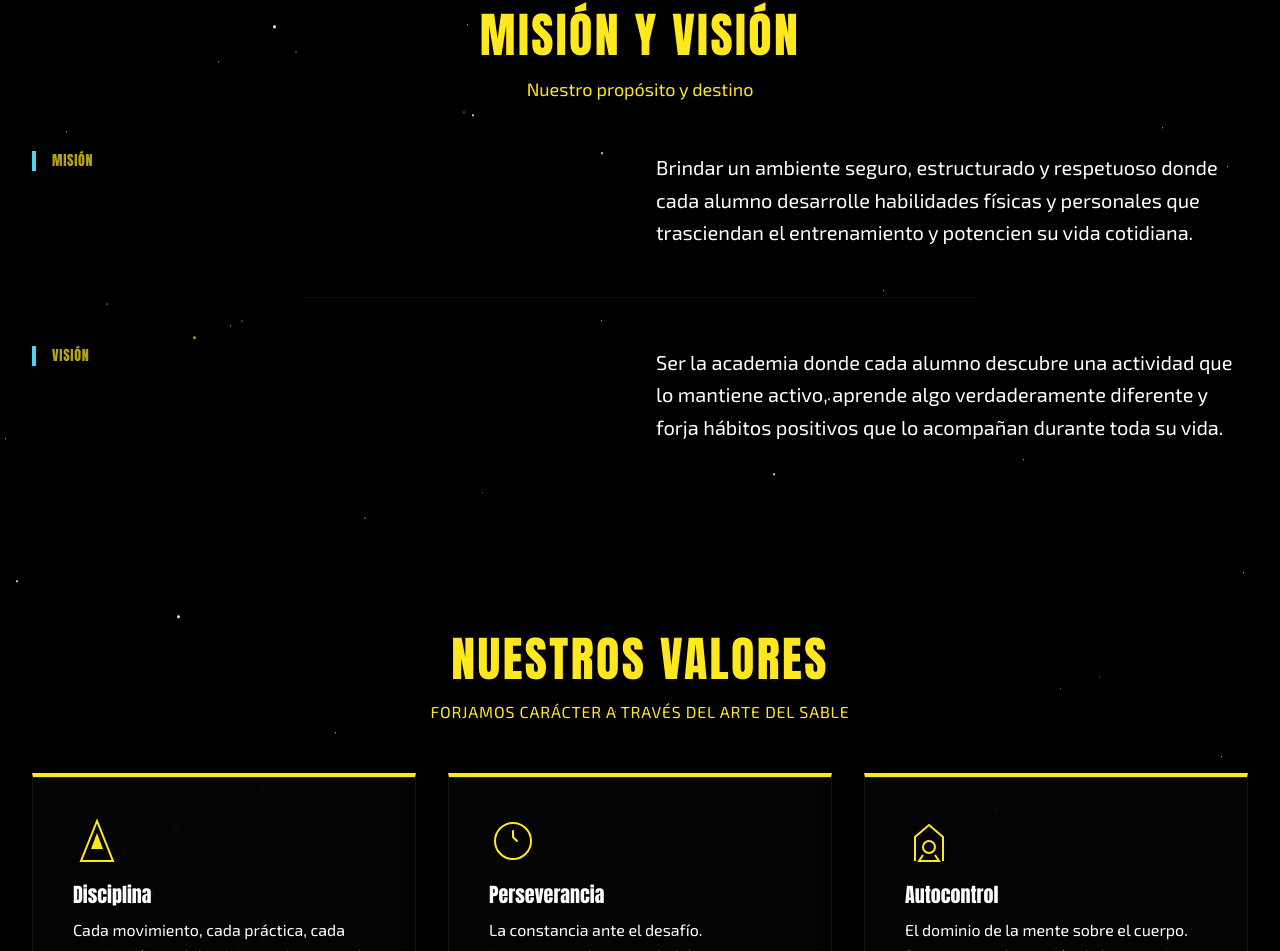
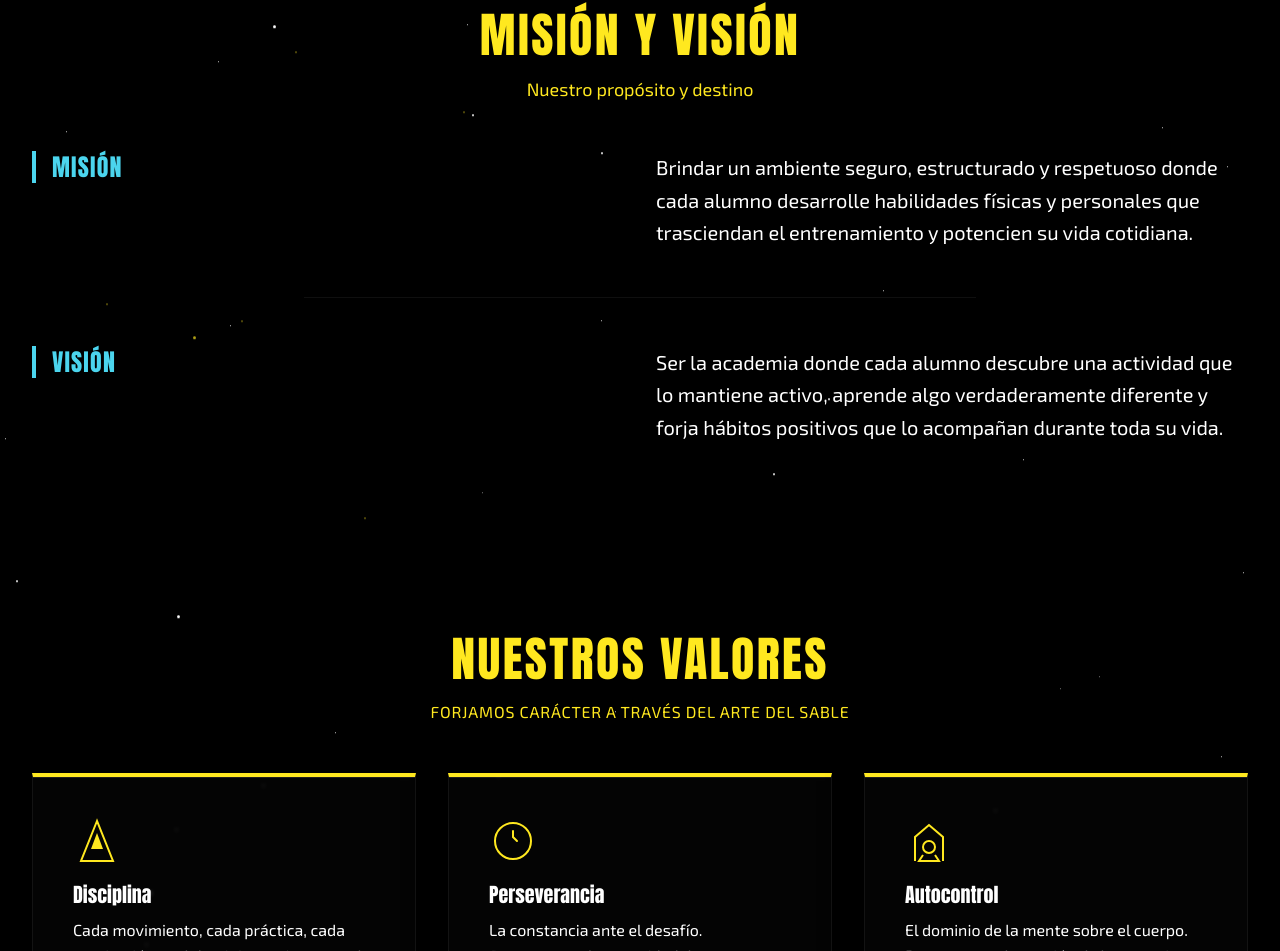
Before and after one commit to EzequielCDeveloper/ludosport, a Next.js app: page / in a window 1280 px wide. Shown: the part 885-1836 px from the top of the page. Built offline with nearby package versions, Linux system fonts and the light colour scheme.

Commit message:
fix(typography): update MISION/VISIÓN headings to text-2xl cyan
Increase heading size from text-sm to text-2xl and change color from
yellow/70 to cyan for better visual hierarchy in the MisionVision section

```diff
--- a/app/components/MisionVision.tsx
+++ b/app/components/MisionVision.tsx
@@ -12,7 +12,7 @@
         {/* Misión */}
         <div className="grid grid-cols-1 md:grid-cols-2 gap-4 md:gap-8 items-start">
           <div className="border-l-4 [border-left-color:var(--color-cyan)] pl-4">
-            <h3 className="font-display text-sm uppercase tracking-[0.05em] text-[var(--color-yellow)]/70">
+            <h3 className="font-display text-2xl uppercase tracking-[0.05em] text-[var(--color-cyan)]">
               MISIÓN
             </h3>
           </div>
@@ -29,7 +29,7 @@
         {/* Visión */}
         <div className="grid grid-cols-1 md:grid-cols-2 gap-4 md:gap-8 items-start">
           <div className="border-l-4 [border-left-color:var(--color-cyan)] pl-4">
-            <h3 className="font-display text-sm uppercase tracking-[0.05em] text-[var(--color-yellow)]/70">
+            <h3 className="font-display text-2xl uppercase tracking-[0.05em] text-[var(--color-cyan)]">
               VISIÓN
             </h3>
           </div>
```
